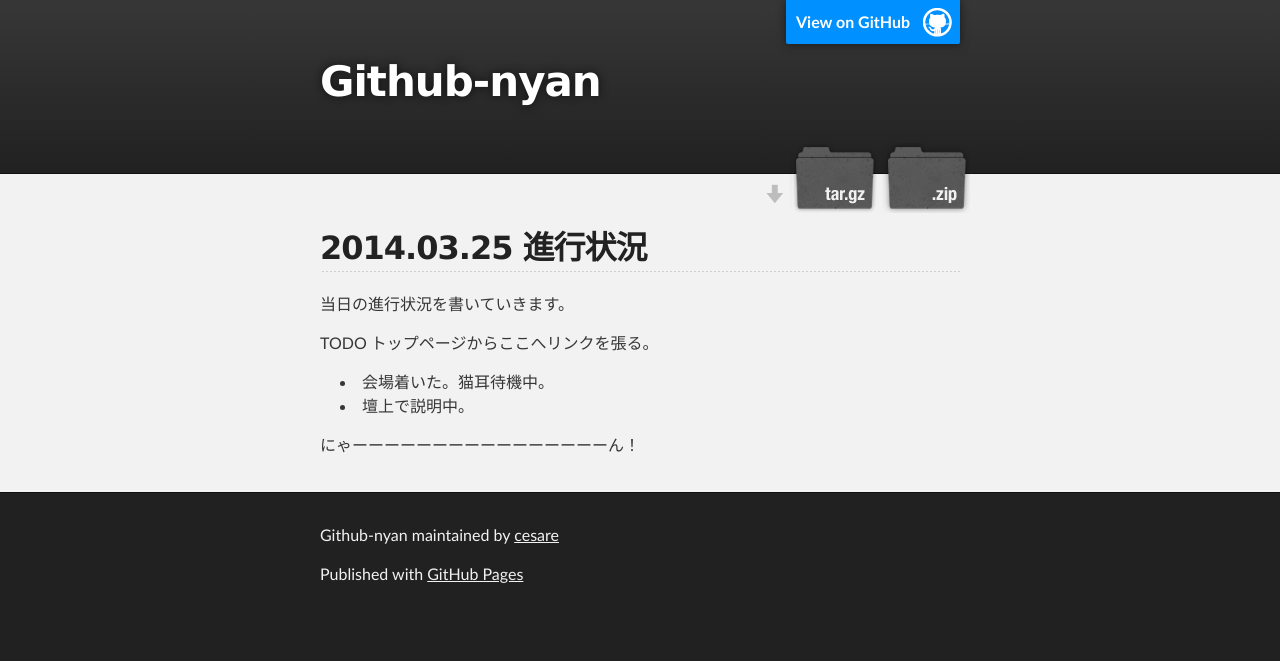
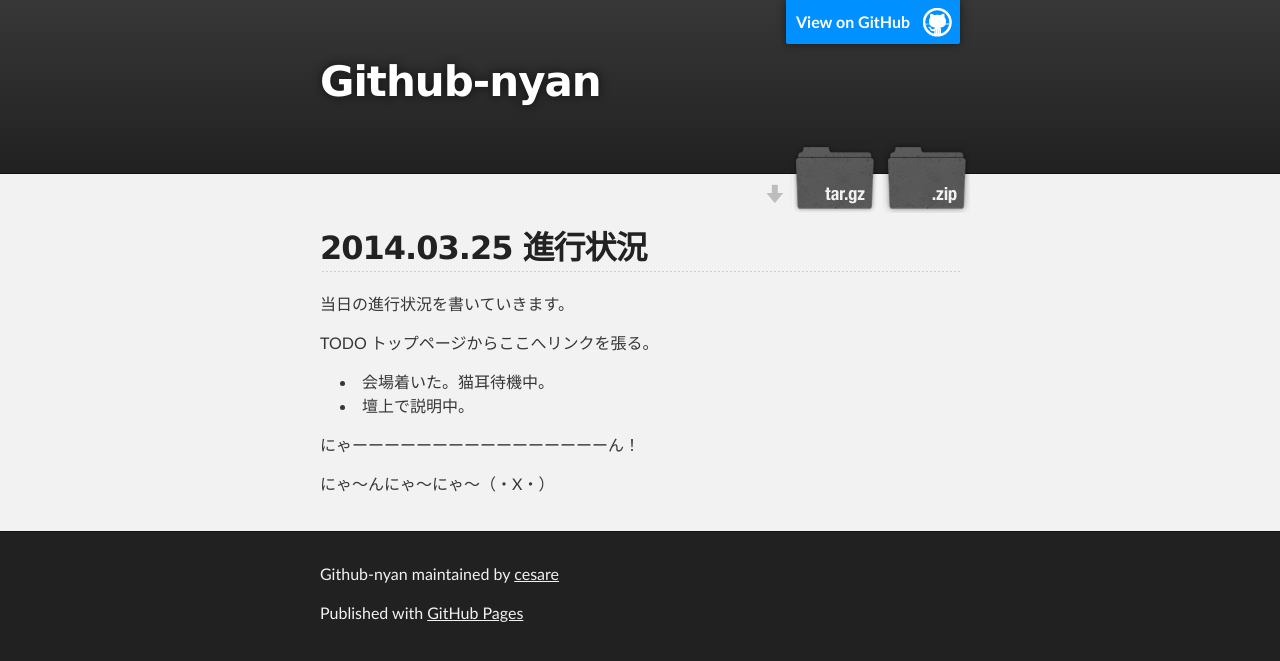
Before and after one commit to cesare/github-nyan, a Jekyll site: the page built from _posts/2014-03-25-progression.md, in a window 1280 px wide. Shown: the top 661 px of the page. Built offline with Jekyll 4.4.1, drawn with Linux system fonts in a browser that asks for light colours; Markdown is read by kramdown in place of the engine named in the settings.

Commit message:
にゃ！

```diff
--- a/_posts/2014-03-25-progression.md
+++ b/_posts/2014-03-25-progression.md
@@ -11,3 +11,5 @@
 * 壇上で説明中。
 
 にゃーーーーーーーーーーーーーーーーん！
+
+にゃ〜んにゃ〜にゃ〜（・X・）
```
